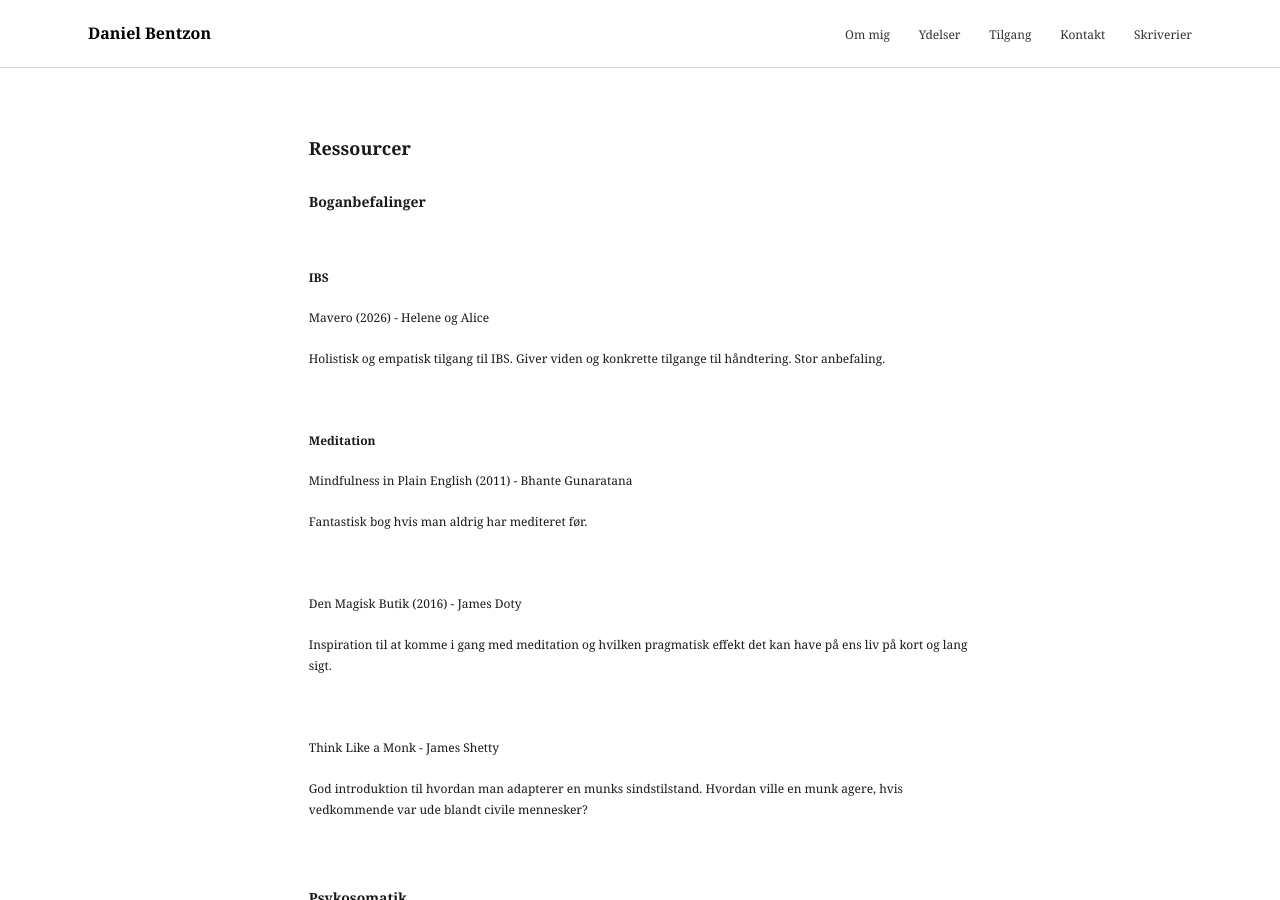
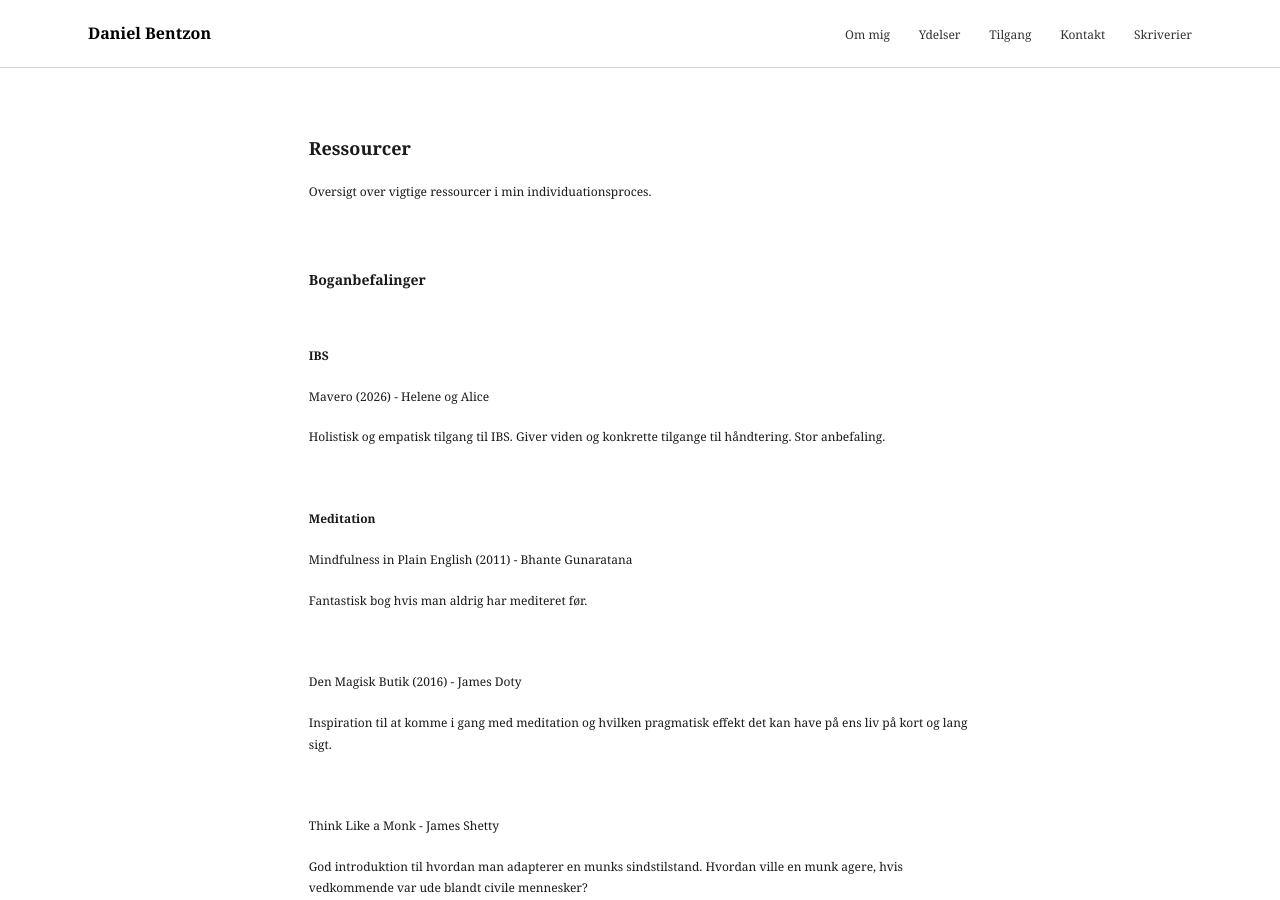
Before and after one commit to danielbentzon/danielbentzon.github.io, a Jekyll site: the page built from _sider/boganbefalinger.md, in a window 1280 px wide and 900 px high. Built offline with Jekyll 4.4.1, drawn with Linux system fonts in a browser that asks for light colours.

Commit message:
Update _sider/boganbefalinger.md (via Pages CMS)

```diff
--- a/_sider/boganbefalinger.md
+++ b/_sider/boganbefalinger.md
@@ -2,6 +2,12 @@
 title: Ressourcer
 permalink: /ressourcer/
 ---
+Oversigt over vigtige ressourcer i min individuationsproces.
+
+
+
+&nbsp;
+
 ### Boganbefalinger
 
 
```
